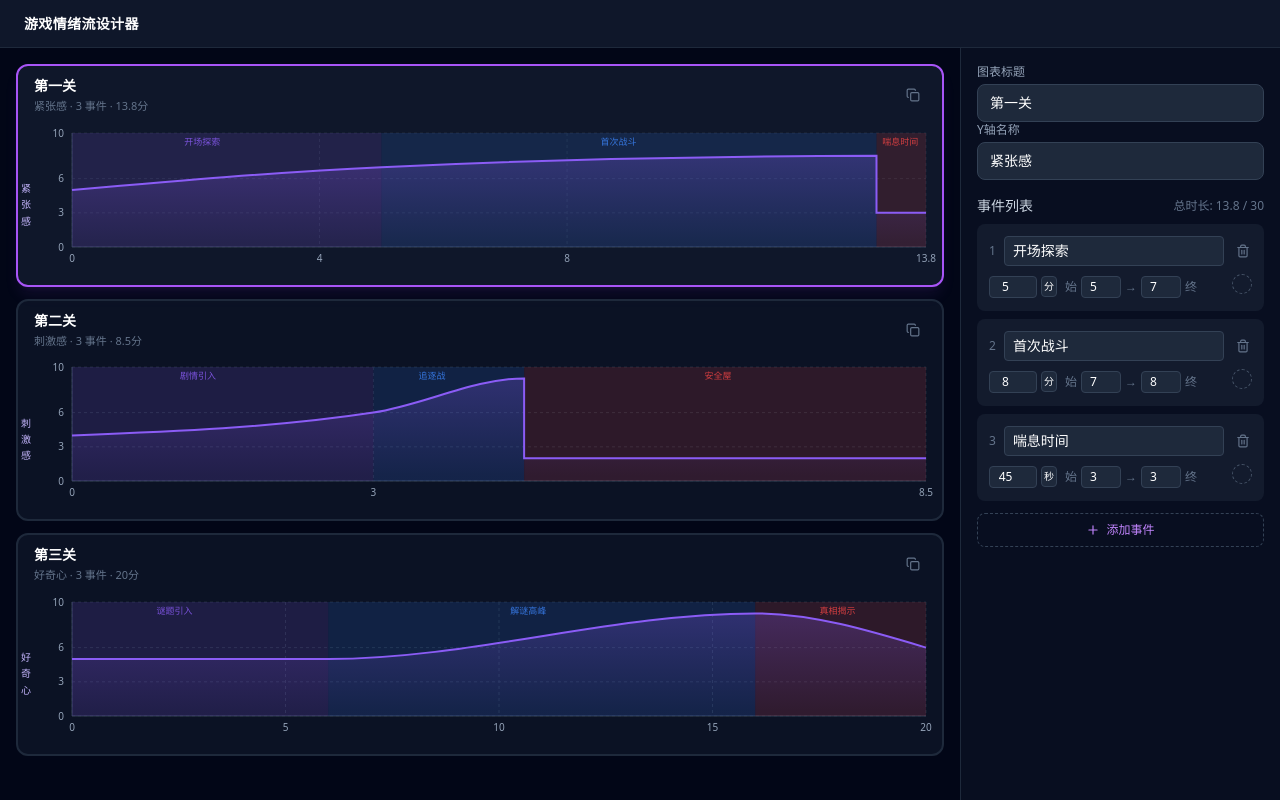
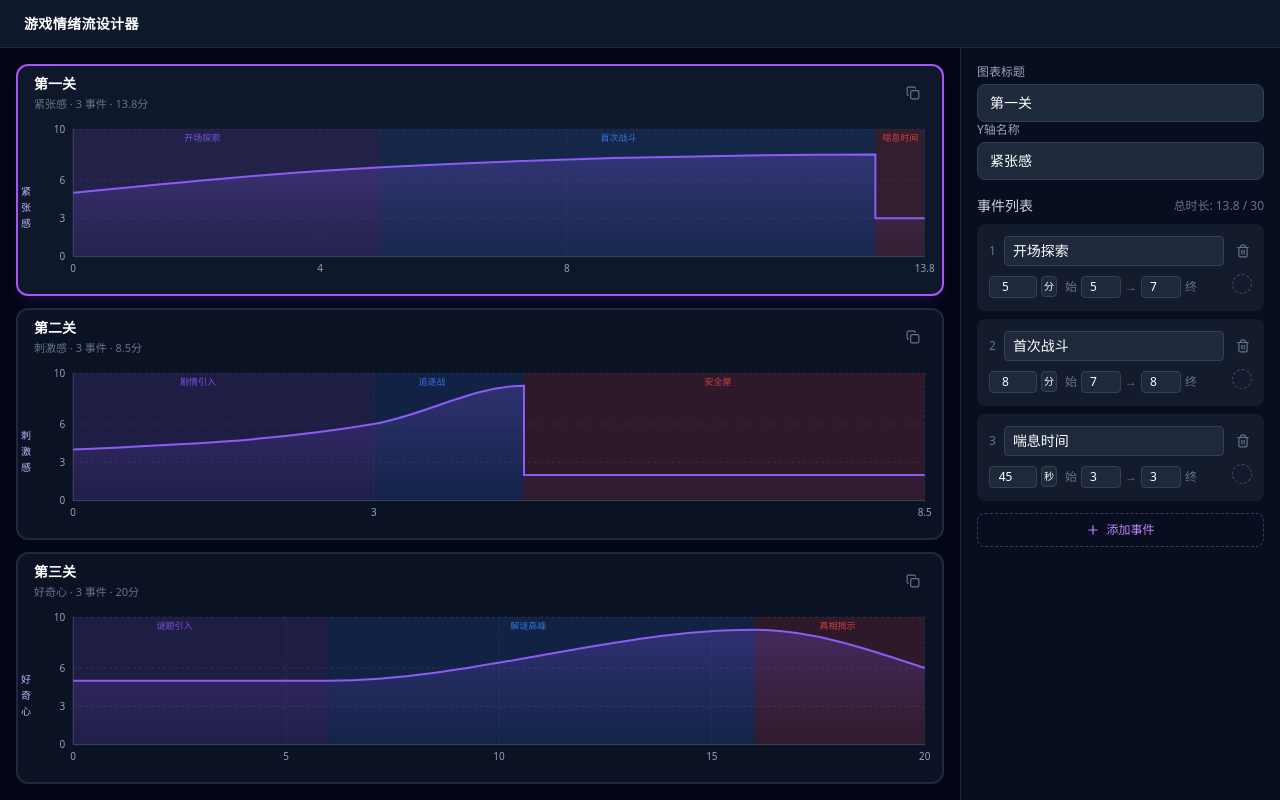
Before and after one commit to Zhou-Tristones/game-level-flow-curve, a React (Vite) app: page / in a window 1280 px wide. Built offline with nearby package versions, Linux system fonts and the light colour scheme; the HTML template or start-up script is replaced by a standard one.

Commit message:
修改三个预设图表的显示大小

```diff
--- a/src/App.tsx
+++ b/src/App.tsx
@@ -12,7 +12,7 @@ export default function App() {
 
       <div className="flex-1 flex overflow-hidden">
         {/* 左侧：三个预设图表 */}
-        <div className="flex-1 overflow-y-auto p-4 space-y-3">
+        <div className="flex-1 overflow-y-auto p-4 flex flex-col gap-3">
           {m.charts.map((chart) => (
             <ChartCard
               key={chart.id}
--- a/src/components/ChartCard.tsx
+++ b/src/components/ChartCard.tsx
@@ -26,14 +26,14 @@ export default function ChartCard({
   return (
     <div
       onClick={onSelect}
-      className={`rounded-xl border-2 overflow-hidden transition-all cursor-pointer ${
+      className={`flex flex-col rounded-xl border-2 overflow-hidden transition-all cursor-pointer flex-1 min-h-0 ${
         isSelected
           ? 'border-purple-500 bg-slate-900 shadow-lg shadow-purple-500/10'
           : 'border-slate-800 bg-slate-900/70 hover:border-slate-600'
       }`}
     >
       {/* Header */}
-      <div className="flex items-center justify-between px-4 py-2.5">
+      <div className="flex items-center justify-between px-4 py-2 shrink-0">
         <div className="min-w-0">
           <h3 className="text-sm font-semibold text-white truncate">{chart.title}</h3>
           <p className="text-[11px] text-slate-500 mt-0.5">
@@ -61,8 +61,9 @@ export default function ChartCard({
         </div>
       </div>
 
-      {/* Chart preview */}
-      <EmotionAreaChart chart={chart} height={160} />
+      <div className="flex-1 min-h-0">
+        <EmotionAreaChart chart={chart} height="100%" />
+      </div>
     </div>
   );
 }
--- a/src/components/EmotionAreaChart.tsx
+++ b/src/components/EmotionAreaChart.tsx
@@ -15,17 +15,17 @@ import { EVENT_COLORS, EVENT_LABEL_COLORS } from '../constants';
 
 interface EmotionAreaChartProps {
   chart: ChartInstance;
-  height?: number;
+  height?: number | string;
 }
 
-export default function EmotionAreaChart({ chart, height = 280 }: EmotionAreaChartProps) {
+export default function EmotionAreaChart({ chart, height = 200 }: EmotionAreaChartProps) {
   const points = useMemo(() => calculateCurvePoints(chart.events), [chart.events]);
   const referenceAreas = useMemo(() => calculateReferenceAreas(chart.events), [chart.events]);
 
   const totalDuration = useMemo(() => getTotalDuration(chart.events), [chart.events]);
 
   return (
-    <div className="flex items-stretch">
+    <div className="flex items-stretch h-full min-h-0">
       {/* 竖排 Y 轴标签 */}
       <div className="flex flex-col justify-center items-center px-0.5 py-2 shrink-0 select-none w-4">
         {chart.yAxisName.split('').map((char, i) => (
@@ -61,7 +61,7 @@ export default function EmotionAreaChart({ chart, height = 280 }: EmotionAreaCha
               tick={{ fontSize: 10, fill: '#94a3b8' }}
               tickLine={false}
               axisLine={{ stroke: '#334155' }}
-              label={height > 200 ? { value: '时间 (分钟)', position: 'insideBottomRight', offset: -5, fill: '#64748b', fontSize: 11 } : undefined}
+              label={typeof height === 'number' && height > 200 ? { value: '时间 (分钟)', position: 'insideBottomRight', offset: -5, fill: '#64748b', fontSize: 11 } : undefined}
             />
             <YAxis
               domain={[0, 10]}
@@ -71,7 +71,7 @@ export default function EmotionAreaChart({ chart, height = 280 }: EmotionAreaCha
               axisLine={{ stroke: '#334155' }}
               width={30}
             />
-            {height > 200 && (
+            {typeof height === 'number' && height > 200 && (
               <Tooltip
                 contentStyle={{
                   backgroundColor: '#1e293b',
```
